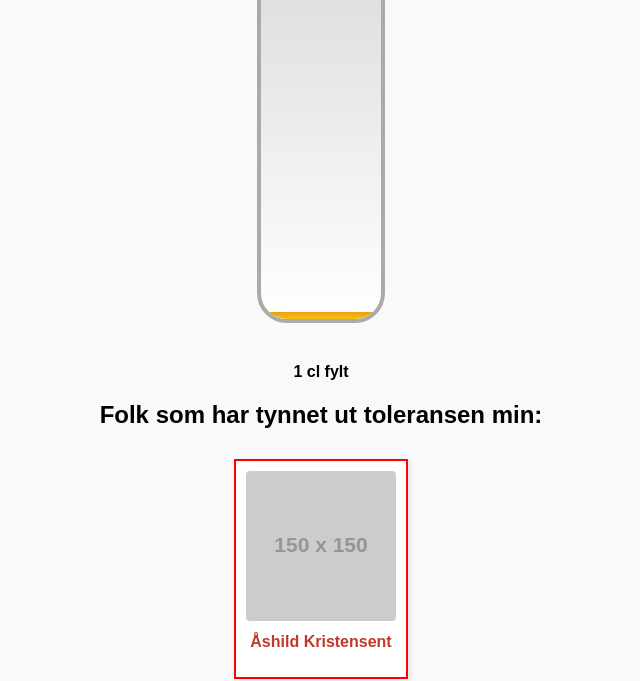
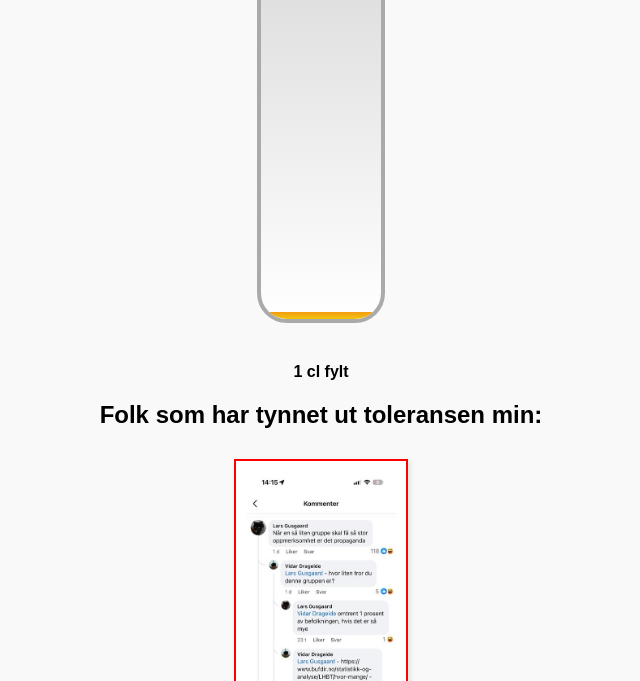
Before and after one commit to drageide/drageide.github.io., a plain HTML site: page index.html in a window 1280 px wide. Shown: the part 119-800 px from the top of the page, without its empty margins (319-959 px from the left). Drawn offline with Linux system fonts and the light colour scheme; placeholder pictures from the web are drawn by us.

Commit message:
adding picture

```diff
--- a/index.html
+++ b/index.html
@@ -127,7 +127,7 @@
     const NÅVÆRENDE_CL = 1;
 
     const FOLK = [
-      { navn: "Åshild Kristensent", bilde: "https://via.placeholder.com/150" },
+      { navn: "Åshild Kristensent", bilde: "tick1.jpeg" },
     ];
 
     // Oppdater glass
```
Also changed, not shown: tick1.jpeg (added).
